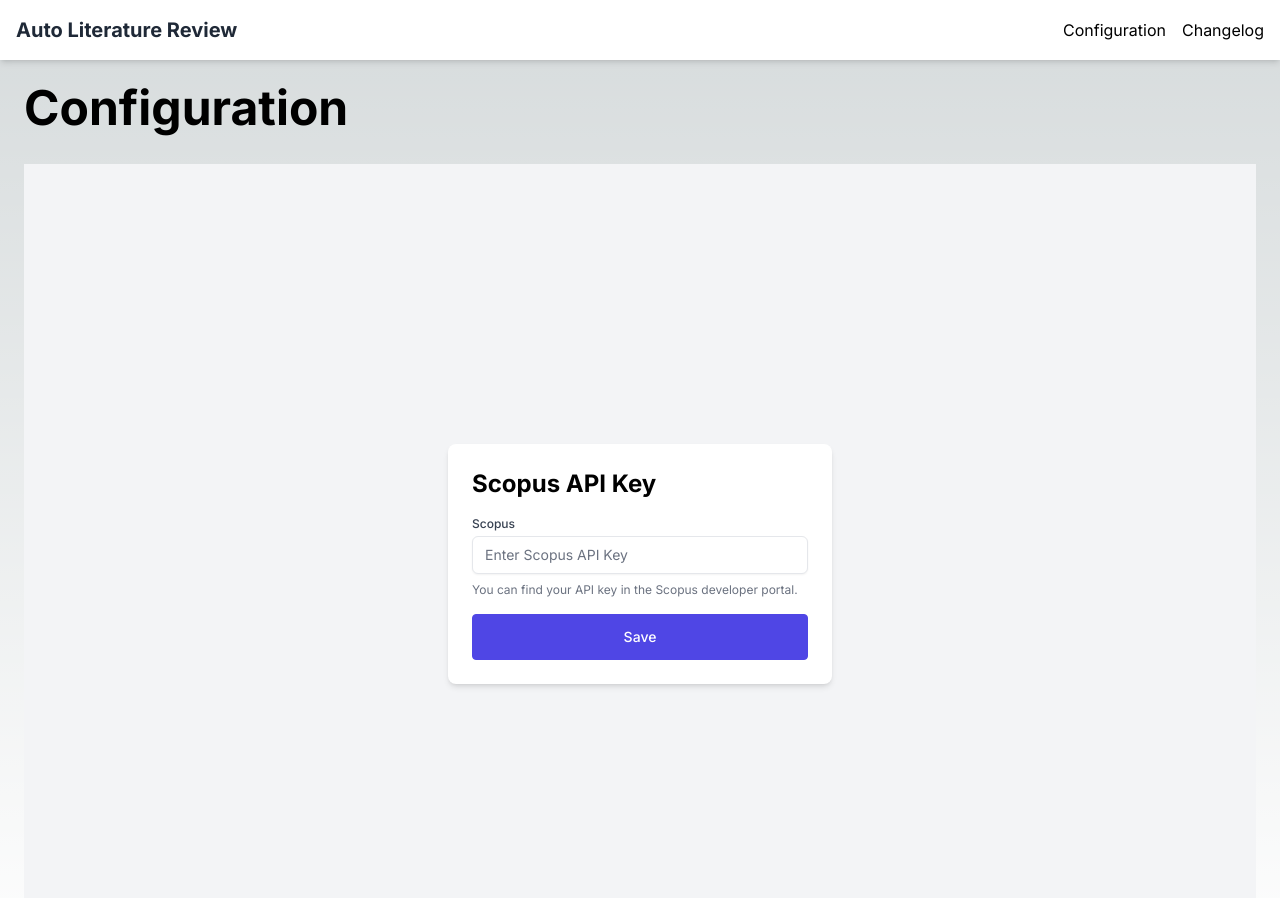
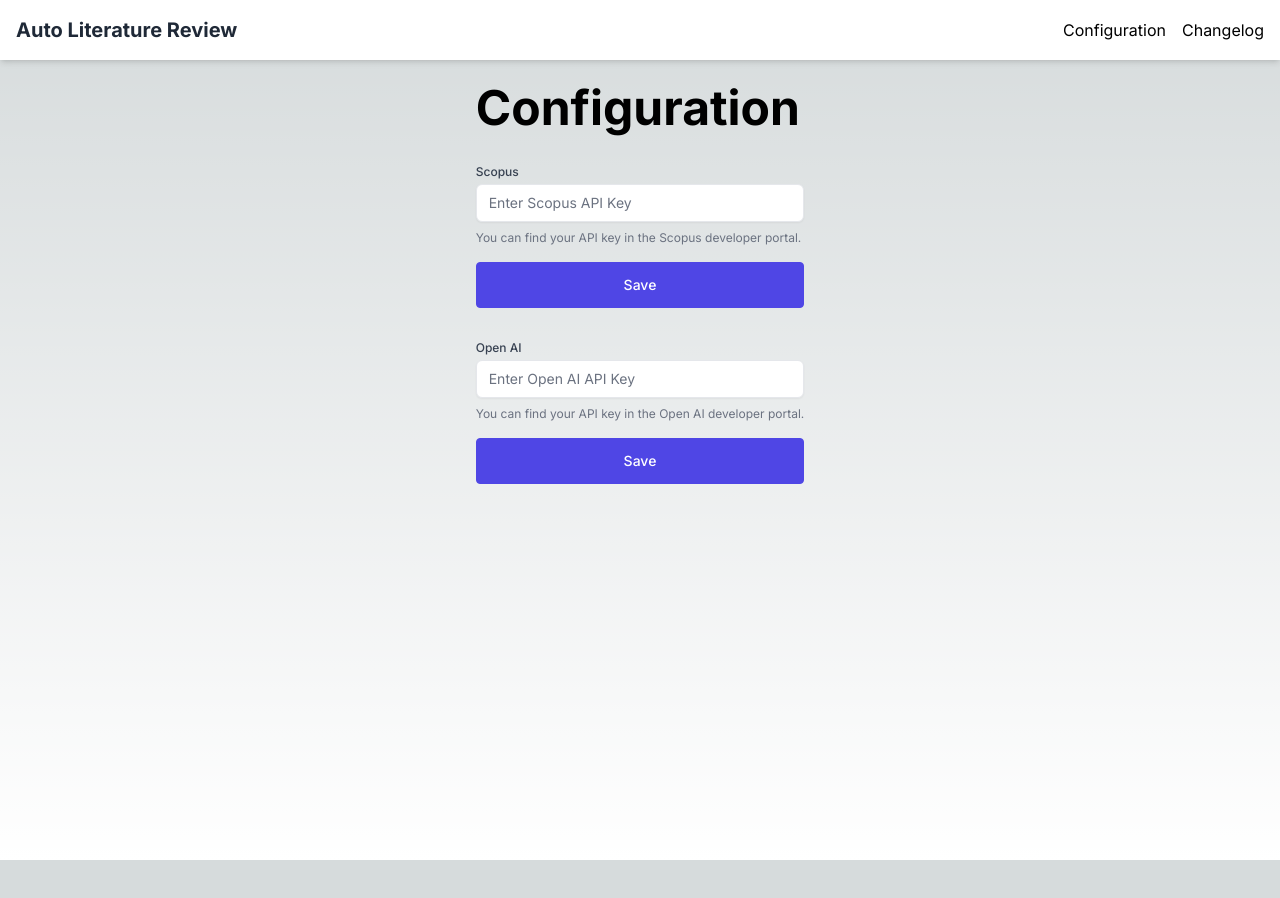
Before and after one commit to jaska120/auto-literature-review, a Next.js app: page /configuration in a window 1280 px wide. Shown: the top 898 px of the page. After the commit the page ends 860 px from the top, so only its background shows below. Built offline with nearby package versions, Linux system fonts and the light colour scheme.

Commit message:
allow persisting api keys

```diff
--- a/src/app/configuration/page.tsx
+++ b/src/app/configuration/page.tsx
@@ -2,19 +2,22 @@
 
 export default function ConfigurationPage() {
   return (
-    <main className="flex min-h-screen flex-col p-6">
-      <h1 className="text-5xl font-bold mb-8">Configuration</h1>
-      <div className="min-h-screen bg-gray-100 flex items-center justify-center">
-        <div className="bg-white p-6 rounded-lg shadow-md w-full max-w-sm">
-          <h2 className="text-2xl font-bold mb-4">Scopus API Key</h2>
+    <main className="flex min-h-screen flex-row justify-center p-6">
+      <div className="flex flex-col">
+        <h1 className="text-5xl font-bold mb-8">Configuration</h1>
+        <div className="flex flex-col gap-8">
           <ApiKeyForm
             service="scopus"
             label="Scopus"
             placeholder="Enter Scopus API Key"
             helperText="You can find your API key in the Scopus developer portal."
           />
-          {/* <h2 className="text-2xl font-bold mb-4">Open AI API Key</h2>
-          <ApiKeyForm service="openAI" /> */}
+          <ApiKeyForm
+            service="openAI"
+            label="Open AI"
+            placeholder="Enter Open AI API Key"
+            helperText="You can find your API key in the Open AI developer portal."
+          />
         </div>
       </div>
     </main>
```
Also changed, not shown: .changeset/fast-clocks-pull.md (added).
